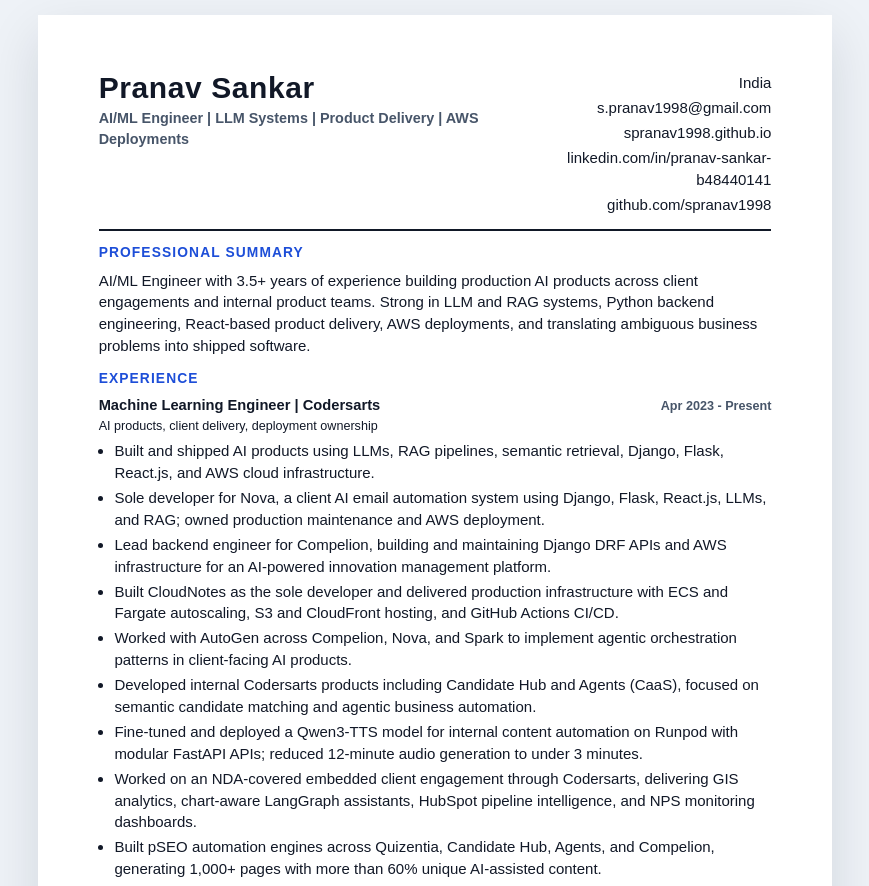
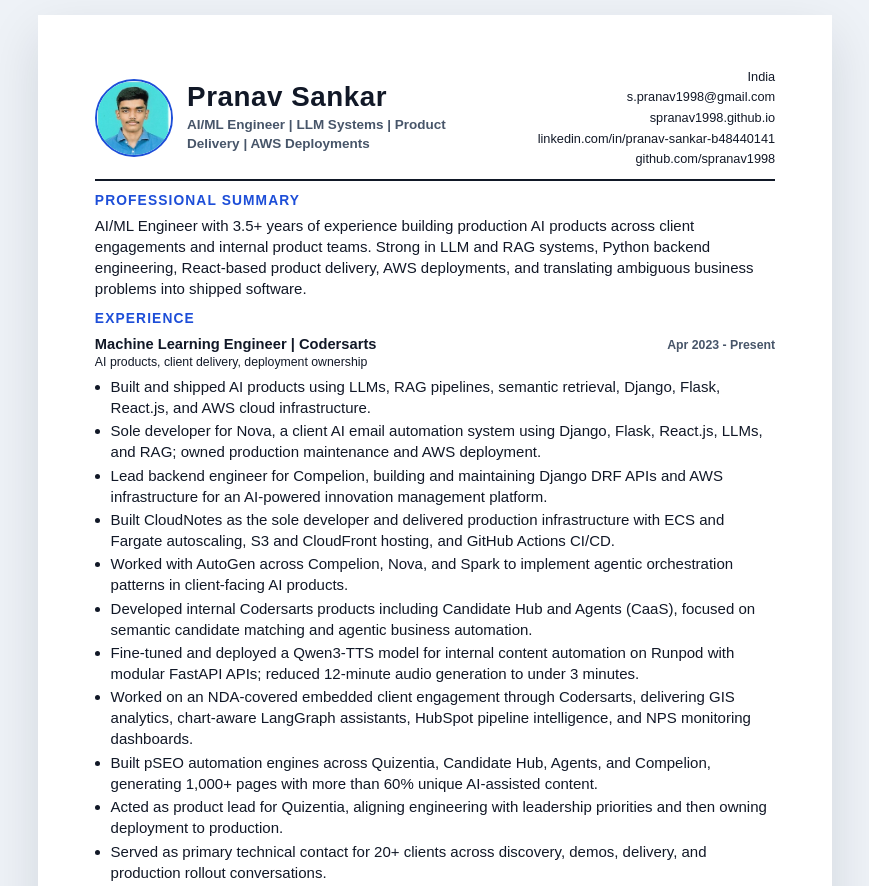
Before and after one commit to spranav1998/spranav1998.github.io, a plain HTML site: page resume.html in a window 1280 px wide. Shown: the top 886 px of the page, without its empty margins (205-1074 px from the left). Drawn offline with Linux system fonts and the light colour scheme.

Commit message:
feat: improve resume photo and pagination

```diff
--- a/assets/css/resume.css
+++ b/assets/css/resume.css
@@ -21,7 +21,7 @@
   font-family: Arial, Helvetica, sans-serif;
   color: var(--text);
   background: var(--bg);
-  line-height: 1.45;
+  line-height: 1.4;
 }
 
 a {
@@ -34,7 +34,7 @@
   min-height: 297mm;
   margin: 1rem auto;
   background: var(--paper);
-  padding: 15mm 16mm;
+  padding: 14mm 15mm;
   box-shadow: 0 20px 50px rgba(15, 23, 42, 0.12);
 }
 
@@ -42,21 +42,43 @@
   display: flex;
   justify-content: space-between;
   gap: 1.25rem;
-  padding-bottom: 0.9rem;
+  align-items: center;
+  padding-bottom: 0.75rem;
   border-bottom: 2px solid var(--text);
+}
+
+.resume-header-main {
+  display: flex;
+  align-items: center;
+  gap: 0.95rem;
+  min-width: 0;
+}
+
+.resume-header-copy {
+  min-width: 0;
+}
+
+.resume-avatar {
+  width: 78px;
+  height: 78px;
+  border-radius: 999px;
+  object-fit: cover;
+  object-position: center top;
+  border: 2px solid var(--accent);
+  flex-shrink: 0;
 }
 
 .resume-header h1 {
   margin: 0;
-  font-size: 2rem;
+  font-size: 1.85rem;
   line-height: 1.05;
   letter-spacing: 0.02em;
 }
 
 .resume-headline {
-  margin: 0.35rem 0 0;
+  margin: 0.28rem 0 0;
   color: var(--muted);
-  font-size: 0.96rem;
+  font-size: 0.9rem;
   font-weight: 700;
 }
 
@@ -64,24 +86,26 @@
   list-style: none;
   margin: 0;
   padding: 0;
-  min-width: 250px;
+  min-width: 255px;
   text-align: right;
+  font-size: 0.85rem;
 }
 
 .contact-list li + li {
-  margin-top: 0.22rem;
+  margin-top: 0.18rem;
 }
 
 .resume-section {
-  padding-top: 0.8rem;
+  padding-top: 0.65rem;
 }
 
 .resume-section h2 {
-  margin: 0 0 0.45rem;
+  margin: 0 0 0.35rem;
   font-size: 0.92rem;
   letter-spacing: 0.08em;
   text-transform: uppercase;
   color: var(--accent);
+  page-break-after: avoid;
 }
 
 .resume-section p {
@@ -90,7 +114,7 @@
 }
 
 .role-block + .role-block {
-  margin-top: 0.8rem;
+  margin-top: 0.65rem;
 }
 
 .role-header {
@@ -98,6 +122,7 @@
   justify-content: space-between;
   gap: 1rem;
   align-items: baseline;
+  page-break-after: avoid;
 }
 
 .role-header h3,
@@ -116,39 +141,41 @@
 
 .role-subtitle {
   margin-top: 0.12rem;
-  font-size: 0.84rem;
+  font-size: 0.82rem;
 }
 
 .role-dates {
   white-space: nowrap;
-  font-size: 0.84rem;
+  font-size: 0.82rem;
   font-weight: 700;
 }
 
 ul {
-  margin: 0.35rem 0 0;
+  margin: 0.28rem 0 0;
   padding-left: 1.05rem;
 }
 
 li + li {
-  margin-top: 0.22rem;
+  margin-top: 0.16rem;
 }
 
 .resume-grid {
   display: grid;
   grid-template-columns: minmax(0, 1.18fr) minmax(0, 0.82fr);
-  gap: 1.1rem;
+  gap: 1rem;
 }
 
 .spotlight-list {
   display: grid;
-  gap: 0.55rem;
+  gap: 0.45rem;
 }
 
 .spotlight-item,
 .education-item {
-  padding-bottom: 0.5rem;
+  padding-bottom: 0.42rem;
   border-bottom: 1px solid var(--line);
+  break-inside: avoid-page;
+  page-break-inside: avoid;
 }
 
 .spotlight-item:last-child,
@@ -165,7 +192,9 @@
 }
 
 .compact-section {
-  padding-top: 0.7rem;
+  padding-top: 0.55rem;
+  break-inside: avoid-page;
+  page-break-inside: avoid;
 }
 
 .skill-list,
@@ -175,6 +204,13 @@
 
 strong {
   color: var(--text);
+}
+
+.resume-header,
+.role-block,
+.contact-list {
+  break-inside: avoid-page;
+  page-break-inside: avoid;
 }
 
 @media screen and (max-width: 900px) {
@@ -191,6 +227,15 @@
   .resume-grid {
     grid-template-columns: 1fr;
     display: grid;
+  }
+
+  .resume-header-main {
+    align-items: start;
+  }
+
+  .resume-avatar {
+    width: 68px;
+    height: 68px;
   }
 
   .contact-list {
@@ -222,4 +267,18 @@
     padding: 0;
     box-shadow: none;
   }
+
+  .resume-grid {
+    display: block;
+    break-before: page;
+    page-break-before: always;
+  }
+
+  .resume-grid > * + * {
+    margin-top: 0.5rem;
+  }
+
+  .resume-avatar {
+    box-shadow: none;
+  }
 }
--- a/resume.html
+++ b/resume.html
@@ -10,9 +10,12 @@
 <body>
   <main class="resume-page">
     <header class="resume-header">
-      <div>
-        <h1>Pranav Sankar</h1>
-        <p class="resume-headline">AI/ML Engineer | LLM Systems | Product Delivery | AWS Deployments</p>
+      <div class="resume-header-main">
+        <img src="Photo.jpg" alt="Pranav Sankar" class="resume-avatar" loading="eager">
+        <div class="resume-header-copy">
+          <h1>Pranav Sankar</h1>
+          <p class="resume-headline">AI/ML Engineer | LLM Systems | Product Delivery | AWS Deployments</p>
+        </div>
       </div>
       <ul class="contact-list">
         <li>India</li>
```
Also changed, not shown: 1 other file.
